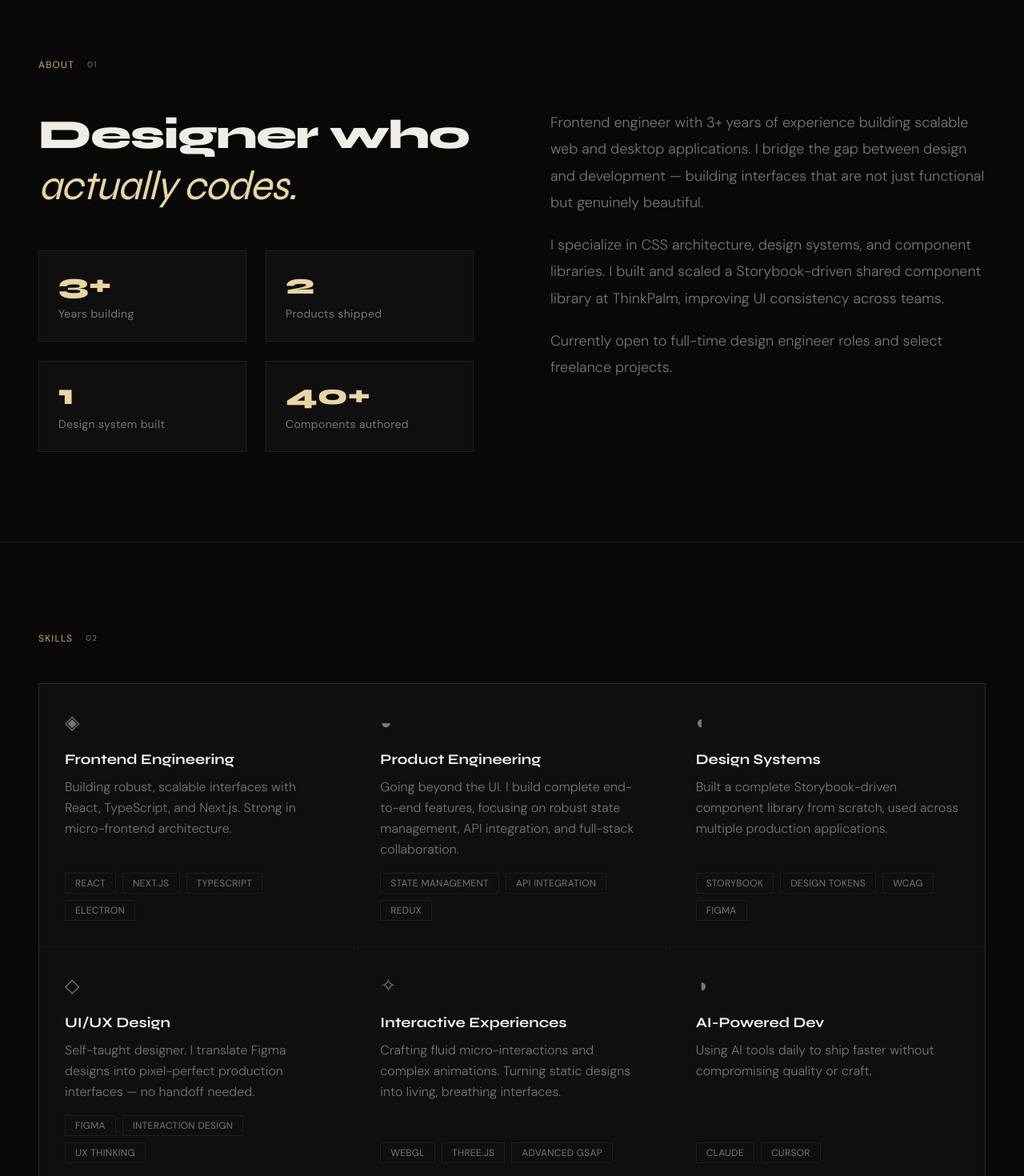
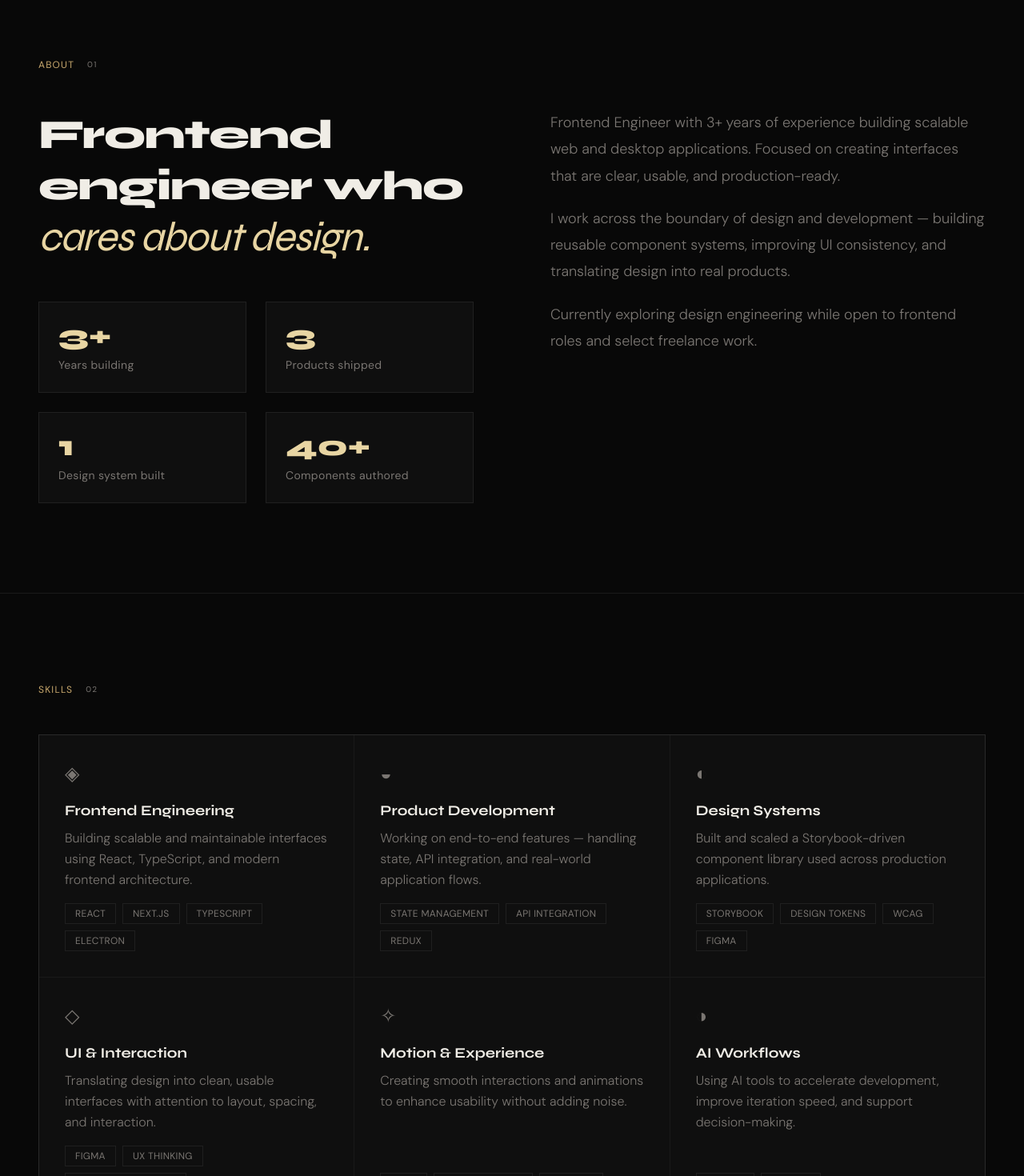
Before and after one commit to Akshay-Jayan3/frontend-developer-template, a Next.js app: page / in a window 1280 px wide. Shown: the part 840-2310 px from the top of the page at 80% size. Built offline with nearby package versions, Linux system fonts and the light colour scheme.

Commit message:
portfolio updated

```diff
--- a/components/About.tsx
+++ b/components/About.tsx
@@ -38,8 +38,8 @@ export default function About() {
           transition={{ duration: 0.7, ease: [0.22, 1, 0.36, 1] }}
         >
           <h2 className="font-syne text-[clamp(2rem,4vw,3.5rem)] font-extrabold leading-tight tracking-tight">
-            Designer who<br />
-            <em className="italic text-brand-accent font-normal">actually codes.</em>
+            Frontend engineer who<br />
+            <em className="italic text-brand-accent font-normal">cares about design.</em>
           </h2>
 
           <div className="grid grid-cols-2 gap-4 md:gap-6 mt-10 md:mt-12">
--- a/components/Nav.tsx
+++ b/components/Nav.tsx
@@ -14,7 +14,7 @@ export default function Nav() {
   }, []);
 
   return (
-    <nav className={`fixed top-0 left-0 right-0 z-50 flex justify-between items-center px-6 md:px-12 py-4 transition-all duration-300 ${scrolled ? 'bg-brand-bg/85 backdrop-blur-md border-b border-brand-border' : 'bg-transparent'}`}>
+    <nav className={`fixed top-0 left-0 right-0 z-50 flex justify-between items-center px-6 md:px-12 py-4 transition-all duration-300 ${scrolled ? 'bg-brand-bg/85 backdrop-blur-md' : 'bg-transparent'}`}>
       <div className="font-syne font-extrabold text-lg tracking-tight text-brand-accent">
         {portfolio.name}.
       </div>
--- a/components/Projects.tsx
+++ b/components/Projects.tsx
@@ -45,10 +45,6 @@ export default function Projects() {
                 ))}
               </div>
             </div>
-
-            <div className={`hidden md:block text-2xl transition-all duration-300 ${hovered === i ? 'text-brand-accent -translate-y-1 translate-x-1' : 'text-brand-muted'}`}>
-              ↗
-            </div>
           </motion.a>
         ))}
       </div>
--- a/data/portfolio.ts
+++ b/data/portfolio.ts
@@ -1,18 +1,20 @@
 export const portfolio = {
   name: "Akshay Jayan",
-  role: "Design Engineer",
-  tagline: ["Crafting", "interfaces", "that work."],
+  role: "Frontend Engineer · Exploring Design Engineering",
+  tagline: ["Building", "interfaces", "that work."],
+
   bio: [
-    "Frontend engineer with 3+ years of experience building scalable web and desktop applications. I bridge the gap between design and development — building interfaces that are not just functional but genuinely beautiful.",
-    "I specialize in CSS architecture, design systems, and component libraries. I built and scaled a Storybook-driven shared component library at ThinkPalm, improving UI consistency across teams.",
-    "Currently open to full-time design engineer roles and select freelance projects.",
+    "Frontend Engineer with 3+ years of experience building scalable web and desktop applications. Focused on creating interfaces that are clear, usable, and production-ready.",
+    "I work across the boundary of design and development — building reusable component systems, improving UI consistency, and translating design into real products.",
+    "Currently exploring design engineering while open to frontend roles and select freelance work.",
   ],
+
   location: "Kerala, India · Remote",
   available: true,
 
   stats: [
     { value: "3+", label: "Years building" },
-    { value: "2", label: "Products shipped" },
+    { value: "3", label: "Products shipped" },
     { value: "1", label: "Design system built" },
     { value: "40+", label: "Components authored" },
   ],
@@ -21,37 +23,37 @@ export const portfolio = {
     {
       icon: "◈",
       title: "Frontend Engineering",
-      desc: "Building robust, scalable interfaces with React, TypeScript, and Next.js. Strong in micro-frontend architecture.",
+      desc: "Building scalable and maintainable interfaces using React, TypeScript, and modern frontend architecture.",
       tags: ["React", "Next.js", "TypeScript", "Electron"],
     },
     {
       icon: "◒",
-      title: "Product Engineering",
-      desc: "Going beyond the UI. I build complete end-to-end features, focusing on robust state management, API integration, and full-stack collaboration.",
+      title: "Product Development",
+      desc: "Working on end-to-end features — handling state, API integration, and real-world application flows.",
       tags: ["State Management", "API Integration", "Redux"],
     },
     {
       icon: "◐",
       title: "Design Systems",
-      desc: "Built a complete Storybook-driven component library from scratch, used across multiple production applications.",
+      desc: "Built and scaled a Storybook-driven component library used across production applications.",
       tags: ["Storybook", "Design Tokens", "WCAG", "Figma"],
     },
     {
       icon: "◇",
-      title: "UI/UX Design",
-      desc: "Self-taught designer. I translate Figma designs into pixel-perfect production interfaces — no handoff needed.",
-      tags: ["Figma", "Interaction Design", "UX Thinking"],
+      title: "UI & Interaction",
+      desc: "Translating design into clean, usable interfaces with attention to layout, spacing, and interaction.",
+      tags: ["Figma", "UX Thinking", "Interaction Design"],
     },
     {
       icon: "✧",
-      title: "Interactive Experiences",
-      desc: "Crafting fluid micro-interactions and complex animations. Turning static designs into living, breathing interfaces.",
-      tags: ["WebGL", "Three.js", "Advanced GSAP"],
+      title: "Motion & Experience",
+      desc: "Creating smooth interactions and animations to enhance usability without adding noise.",
+      tags: ["GSAP", "Framer Motion", "Three.js"],
     },
     {
       icon: "◑",
-      title: "AI-Powered Dev",
-      desc: "Using AI tools daily to ship faster without compromising quality or craft.",
+      title: "AI Workflows",
+      desc: "Using AI tools to accelerate development, improve iteration speed, and support decision-making.",
       tags: ["Claude", "Cursor"],
     },
   ],
@@ -59,20 +61,32 @@ export const portfolio = {
   projects: [
     {
       title: "Ship Management Suite — Micro Frontend",
-      desc: "Production micro-frontend architecture. Built shared UI components and a Storybook-driven design system used across multiple independent modules.",
+      desc: "Worked on a production micro-frontend architecture, building shared UI components and a Storybook-driven design system used across multiple modules.",
       tags: ["React", "TypeScript", "Storybook", "Micro Frontend"],
       url: "#",
     },
     {
+      title: "Shared Component Library — ThinkPalm",
+      desc: "Designed and developed a reusable component library with 40+ components, improving UI consistency and speeding up development across teams.",
+      tags: ["Storybook", "React", "Design Tokens", "TypeScript"],
+      url: "#",
+    },
+    {
       title: "Hoot — Cross-Platform Music App",
-      desc: "Desktop music application built with React and Electron. Offline playback, playlist management, custom theme system.",
+      desc: "Built a desktop music application using React and Electron with offline playback, playlist management, and a custom theme system.",
       tags: ["React", "Electron", "TypeScript"],
       url: "#",
     },
     {
-      title: "Shared Component Library — ThinkPalm",
-      desc: "Storybook-driven component library with 40+ components. Improved UI consistency and accelerated design-to-development handoff across teams.",
-      tags: ["Storybook", "React", "Design Tokens", "TypeScript"],
+      title: "Interior Design Studio Website",
+      desc: "Designed and developed a modern website for an interior design firm, focusing on visual storytelling, layout clarity, and responsive experience.",
+      tags: ["Next.js", "Framer", "UI Design"],
+      url: "#",
+    },
+    {
+      title: "Astrology Portfolio Website",
+      desc: "Built a portfolio website for an astrology consultant with a strong focus on branding, clarity, and conversion-driven layout.",
+      tags: ["Next.js", "UI/UX", "Responsive Design"],
       url: "#",
     },
   ],
@@ -80,6 +94,6 @@ export const portfolio = {
   contact: {
     email: "akshayjayan321@gmail.com",
     linkedin: "linkedin.com/in/-akshay-jayan",
-    github: "akshayjayan.com",
+    github: "https://github.com/Akshay-Jayan3", // better to point to GitHub
   },
 };
```
Also changed, not shown: 2 other files (tests, documents, lock files or other folders).
